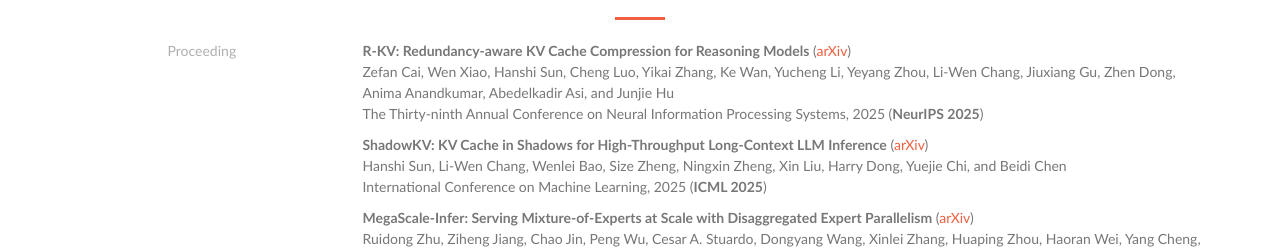
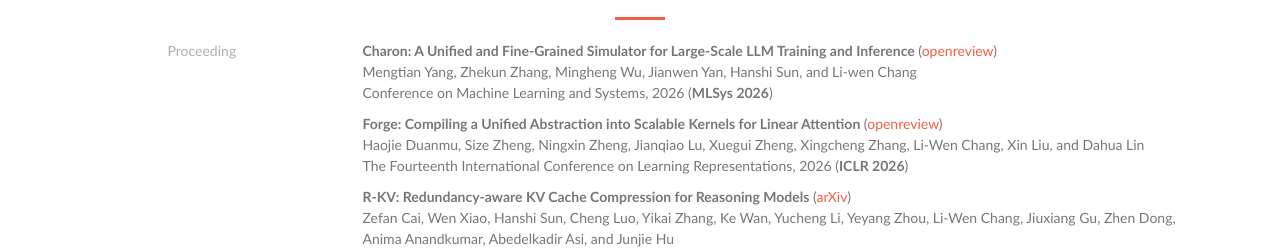
Before and after one commit to lchang20/lchang20.github.io, a website: page publication.html in a window 1280 px wide. Shown: the part 536-784 px from the top of the page. Drawn offline with nearby package versions, Linux system fonts and the light colour scheme; files whose address does not match are found by name.

Commit message:
add papers

```diff
--- a/publication.html
+++ b/publication.html
@@ -109,6 +109,14 @@
                     <p class="text-grey">Proceeding</p>
                 </div>
                 <div class="col-lg-9 col-md-12">
+                    <p class="text-muted"><strong>Charon: A Unified and Fine-Grained Simulator for Large-Scale LLM Training and Inference</strong> (<a href="https://openreview.net/forum?id=N4jJQvQSiN">openreview</a>)
+                        <br>Mengtian Yang, Zhekun Zhang, Mingheng Wu, Jianwen Yan, Hanshi Sun, and Li-wen Chang<br>
+                        Conference on Machine Learning and Systems, 2026 (<strong>MLSys 2026</strong>)
+                    </p>
+                    <p class="text-muted"><strong>Forge: Compiling a Unified Abstraction into Scalable Kernels for Linear Attention</strong> (<a href="https://openreview.net/forum?id=N4jJQvQSiN">openreview</a>)
+                        <br>Haojie Duanmu, Size Zheng, Ningxin Zheng, Jianqiao Lu, Xuegui Zheng, Xingcheng Zhang, Li-Wen Chang, Xin Liu, and Dahua Lin<br>
+                        The Fourteenth International Conference on Learning Representations, 2026 (<strong>ICLR 2026</strong>)
+                    </p>
                     <p class="text-muted"><strong>R-KV: Redundancy-aware KV Cache Compression for Reasoning Models</strong> (<a href="https://arxiv.org/abs/2505.24133">arXiv</a>)
                         <br>Zefan Cai, Wen Xiao, Hanshi Sun, Cheng Luo, Yikai Zhang, Ke Wan, Yucheng Li, Yeyang Zhou, Li-Wen Chang, Jiuxiang Gu, Zhen Dong, Anima Anandkumar, Abedelkadir Asi, and Junjie Hu<br>
                         The Thirty-ninth Annual Conference on Neural Information Processing Systems, 2025 (<strong>NeurIPS 2025</strong>)
```
